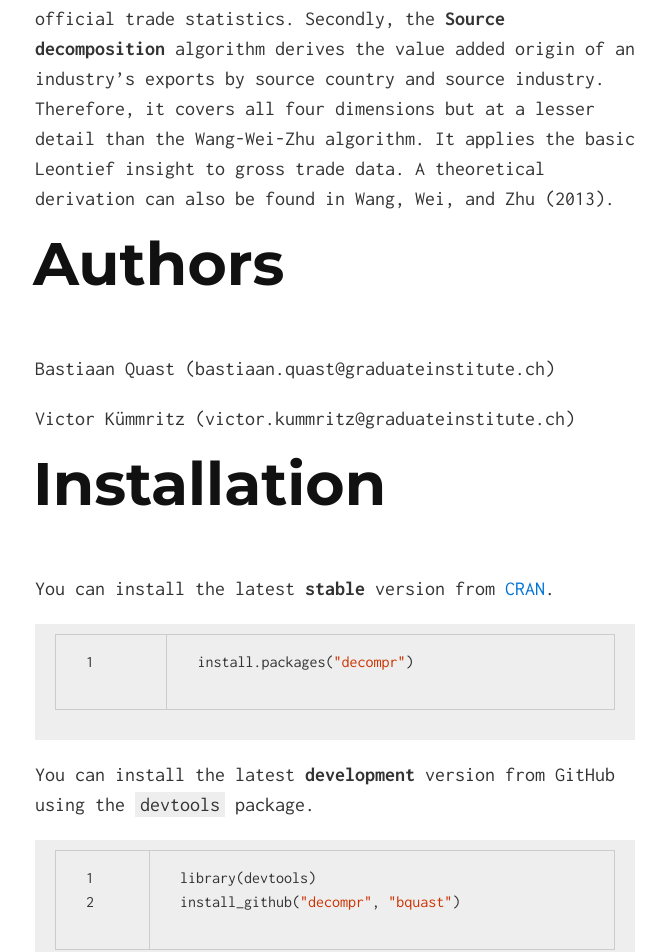
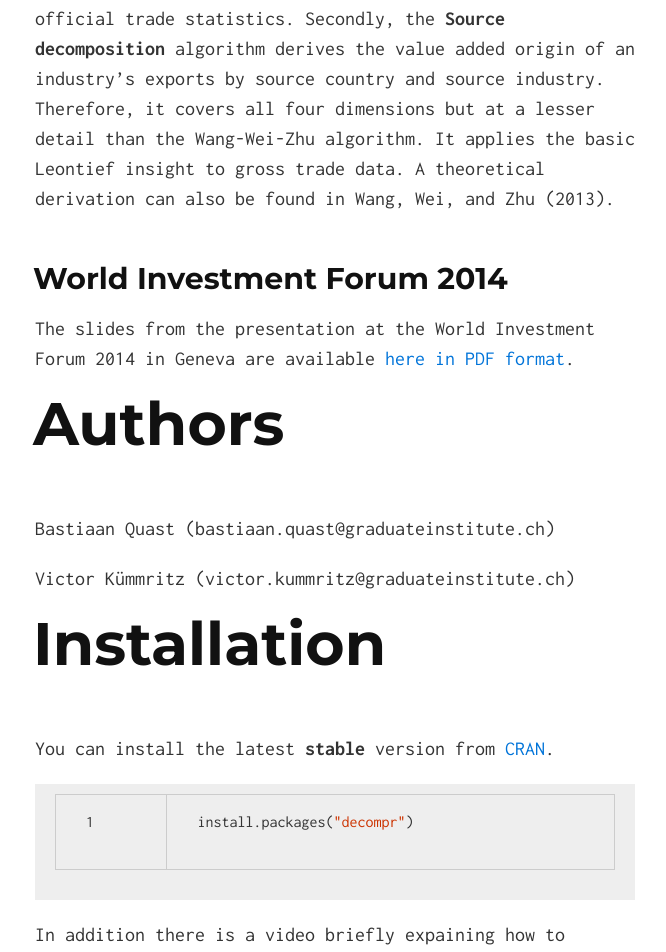
Before and after one commit to bquast/decompr, a Jekyll site: the page built from index.html, in a window 1280 px wide and 1400 px high, scrolled down 816 px. Shown: the top 952 px of the window, without its empty margins (305-971 px from the left). Built offline with Jekyll 4.4.1, drawn with Linux system fonts in a browser that asks for light colours; some of the changed text lies outside the part shown.

Commit message:
add youtube and WIF

```diff
--- a/_includes/index.md
+++ b/_includes/index.md
@@ -4,6 +4,9 @@
 
 In detail, the package applies two decomposition algorithms to Inter-Country Input-Output tables (ICIOs) such as the ones provided by WIOD (http://www.wiod.org/new_site/home.htm) or TiVA (http://oe.cd/tiva). Firstly, the **Wang-Wei-Zhu** (Wang, Wei, and Zhu 2013) algorithm splits bilateral gross exports into 16 value added components depending on where they are finally consumed along three dimensions (source country, using industry, using country). The algorithm is theoretically derived and explained in Wang, Wei, and Zhu (2013). The main components are domestic value added in gross exports (DViX), foreign value added in gross exports (FVAX), and double counting terms that are misleading in official trade statistics.
 Secondly, the **Source decomposition** algorithm derives the value added origin of an industry’s exports by source country and source industry. Therefore, it covers all four dimensions but at a lesser detail than the Wang-Wei-Zhu algorithm. It applies the basic Leontief insight to gross trade data. A theoretical derivation can also be found in Wang, Wei, and Zhu (2013).
+
+## World Investment Forum 2014
+The slides from the presentation at the World Investment Forum 2014 in Geneva are available [here in PDF format](https://github.com/bquast/decompr/blob/gh-pages/_includes/WIF-2014-10-15.pdf?raw=true).
 
 # Authors
 Bastiaan Quast (bastiaan.quast@graduateinstitute.ch)
@@ -18,6 +21,11 @@
 install.packages("decompr")
 {% endhighlight %}
 
+In addition there is a video briefly expaining how to perform this in RStudio.
+
+<iframe width="560" height="315" src="//www.youtube.com/embed/pdYJ2QjNiY8" frameborder="0" allowfullscreen></iframe>
+
+
 You can install the latest **development** version from GitHub using the `devtools` package.
 
 {% highlight r linenos %}
```
Also changed, not shown: other parts of _includes/index.md (+2 -1 lines).
